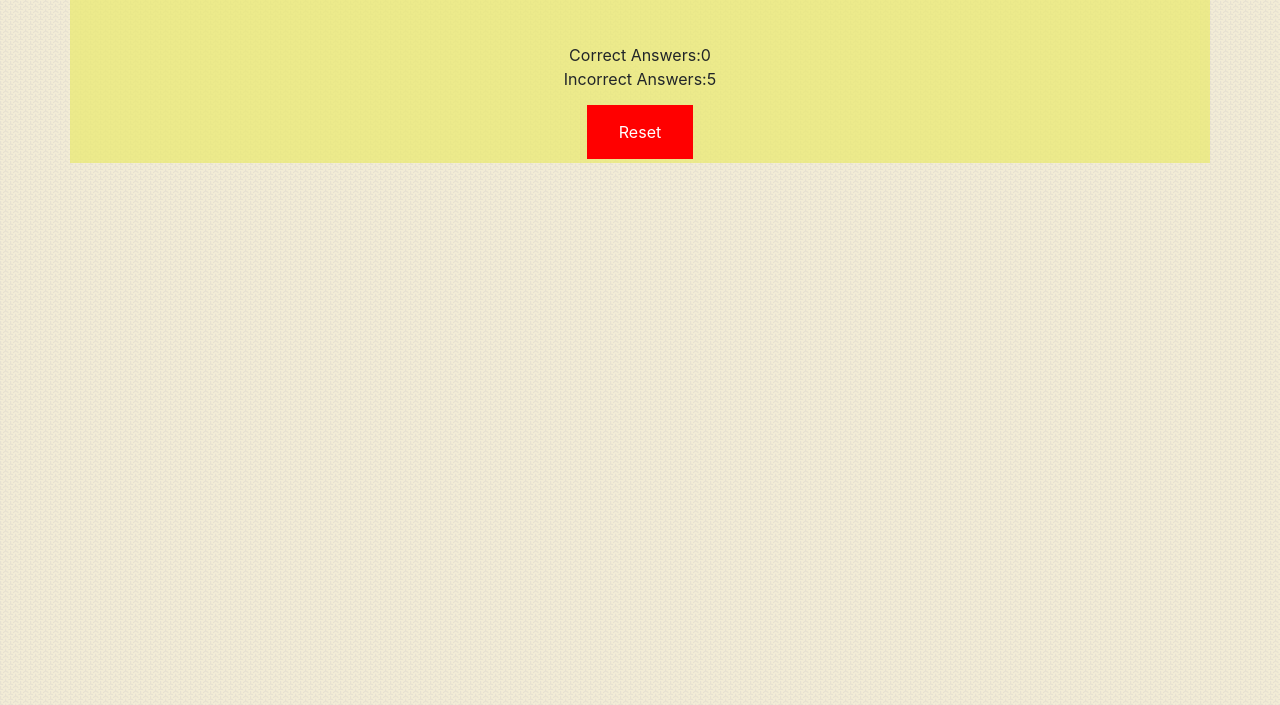
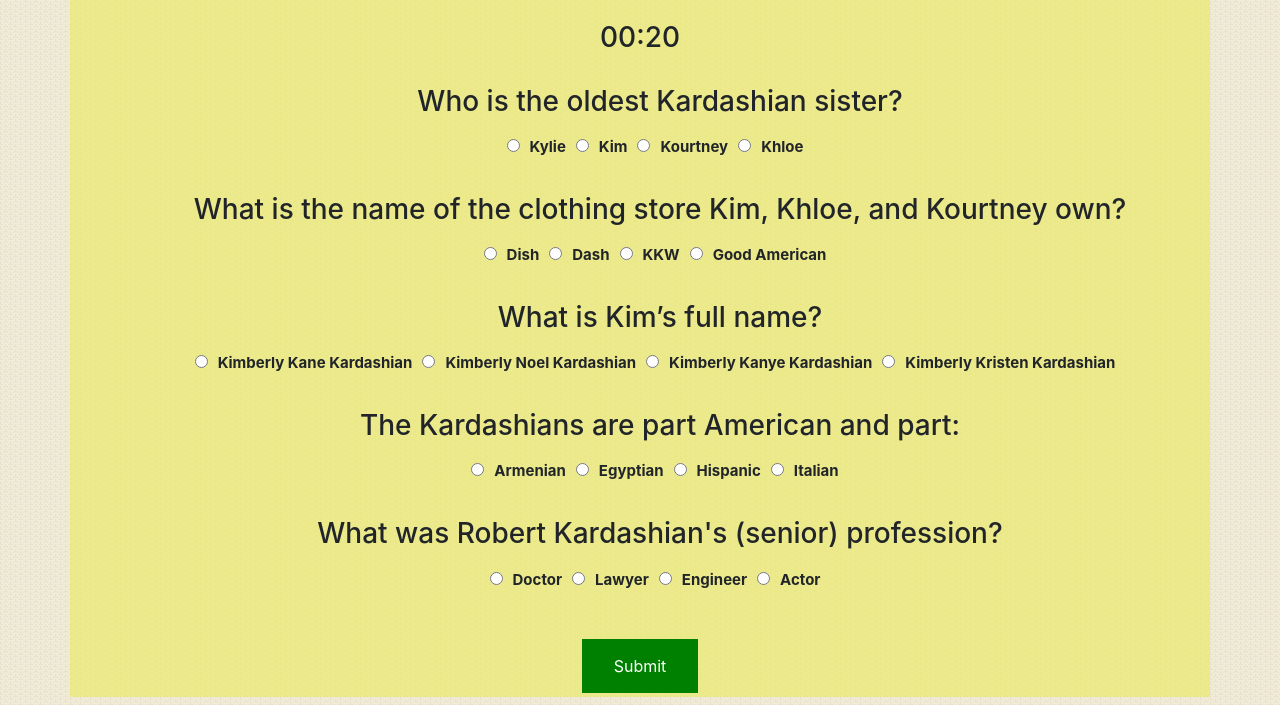
Before and after one commit to anumasif1/TriviaGame, a plain HTML site: page index.html in a window 1280 px wide. Shown: the part 95-800 px from the top of the page. Drawn offline with nearby package versions, Linux system fonts and the light colour scheme.

Commit message:
Interval added to the JS and displayed on the screen.

```diff
--- a/assets/css/style.css
+++ b/assets/css/style.css
@@ -51,3 +51,9 @@
 .correct-answer{
     padding: 10px;
 }
+
+#trivia-questions{
+    padding: 10px;
+    font-weight: bold;
+    font-size: 15PX;
+}
--- a/assets/javascript/app.js
+++ b/assets/javascript/app.js
@@ -3,23 +3,35 @@
   //hide reset button
   $("#reset-button").hide();
 
+  //set interval countdown to new
+  countDownDate = new Date();
+  countDownDate.setSeconds(countDownDate.getSeconds() + (questions.length * 5));
+  countDownDate = countDownDate.getTime();
+
   //call function display
   displayQuiz();
-
 
   // //submit button
   $("#submit-button").click(submit);
 
   //set timeout and call timeUp function
-  timer = setTimeout(timeUp, 5000);
+  timer = setTimeout(timeUp, (questions.length * 5000));
+
+  intervalDisplay = setInterval(showInterval, 1000);
 
   //reset();
   $("#reset-button").click(reset);
 
 });
 
- //set timeout and call timeUp function
- var timer;
+//set variable for timeout
+var timer;
+
+//set variable for countdown to display
+var countDownDate = "";
+
+//setInterval variable
+var intervalDisplay;
 
 //JSON object (questions, answers, value and details)
 var questions = [
@@ -111,8 +123,13 @@
   correct = 0;
   incorrect = 0;
   $("#trivia-questions").html("");
+  $(".display-time").html("");
   displayQuiz();
-  timer = setTimeout(timeUp, 3000);
+  timer = setTimeout(timeUp, (questions.length * 5000));
+  countDownDate = new Date();
+  countDownDate.setSeconds(countDownDate.getSeconds() + (questions.length * 5));
+  countDownDate = countDownDate.getTime();
+  intervalDisplay = setInterval(showInterval, 1000);
   $("#reset-button").hide();
   $("#submit-button").show();
 }
@@ -125,7 +142,7 @@
   $("#submit-button").hide();
   //call function calculate
   clearTimeout(timer);
-
+  clearInterval(intervalDisplay);
   calculate();
   //display correct answers
   $("#trivia-questions").html("Correct Answers:" + "" + correct + "<br/>" + "Incorrect Answers:" + "" + incorrect);
@@ -159,3 +176,32 @@
   timeUp();
 
 }
+
+//function for interval
+function showInterval() {
+
+  // Get today's date and time
+  var now = new Date().getTime();
+
+  // Find the distance between now and the count down date
+  var distance = countDownDate - now;
+
+  // Time calculations for days, hours, minutes and seconds
+  var minutes = Math.floor((distance % (1000 * 60 * 60)) / (1000 * 60));
+  var seconds = Math.floor((distance % (1000 * 60)) / 1000);
+  if(minutes<10){
+    minutes="0"+minutes;
+  }
+  if(seconds<10){
+    seconds="0"+seconds;
+  }
+
+  // Output the result in an element with id="demo"
+  $(".display-time").html(minutes + ":" + seconds + "");
+
+  // If the count down is over, write some text
+  if (distance < 0) {
+    clearInterval();
+    $(".display-time").html("Time's Up!");
+  }
+}
```
